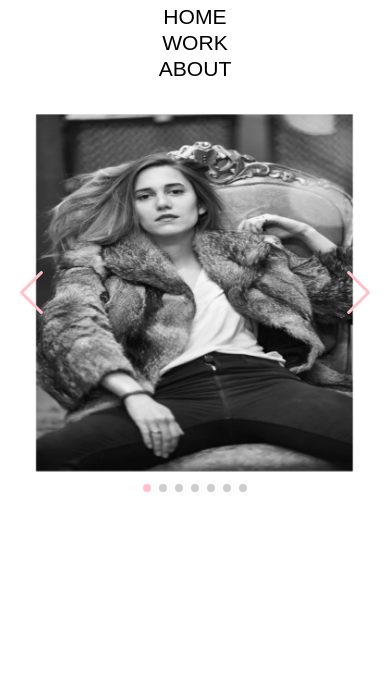
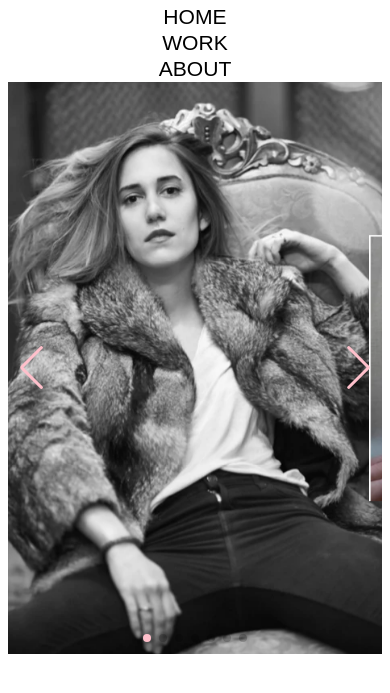
Before and after one commit to patrickmctighe/restaurant, a website built with webpack: page dist/index.html in a window 390 px wide. Shown: the part 47-740 px from the top of the page. Built offline with nearby package versions, Linux system fonts and the light colour scheme.

Commit message:
think-igot-themobile-working

```diff
--- a/src/about.css
+++ b/src/about.css
@@ -24,11 +24,11 @@
 
 @media (max-width: 600px) {
     .text {
-        width: 100%;
+        width: 90%;
     }
 
     #text1 {
         padding-top: 5%;
-        color:red;
+
     }
 }
--- a/src/home.css
+++ b/src/home.css
@@ -15,17 +15,19 @@
 .imgs{
     width: auto ;
     max-width: 100% ;
-    height: 80% ;
+    height:auto ;
 }
 @media (max-width: 600px) {
     .swiper {
         width: 100%;
         height: 50vh;
+        padding-top: 20%;
+        padding-bottom: 20%;
     }
 
     .imgs {
-        width: 85%;
+        width:auto;
         max-width: 400px;
-        height: 85%;
+        height: auto;
     }
 }
--- a/src/work.css
+++ b/src/work.css
@@ -18,6 +18,7 @@
 @media (max-width: 600px) {
     .list {
         font-size: 16px;
+        width: 90%;
     }
 
     .aList {
```
Also changed, not shown: 1 other file.
